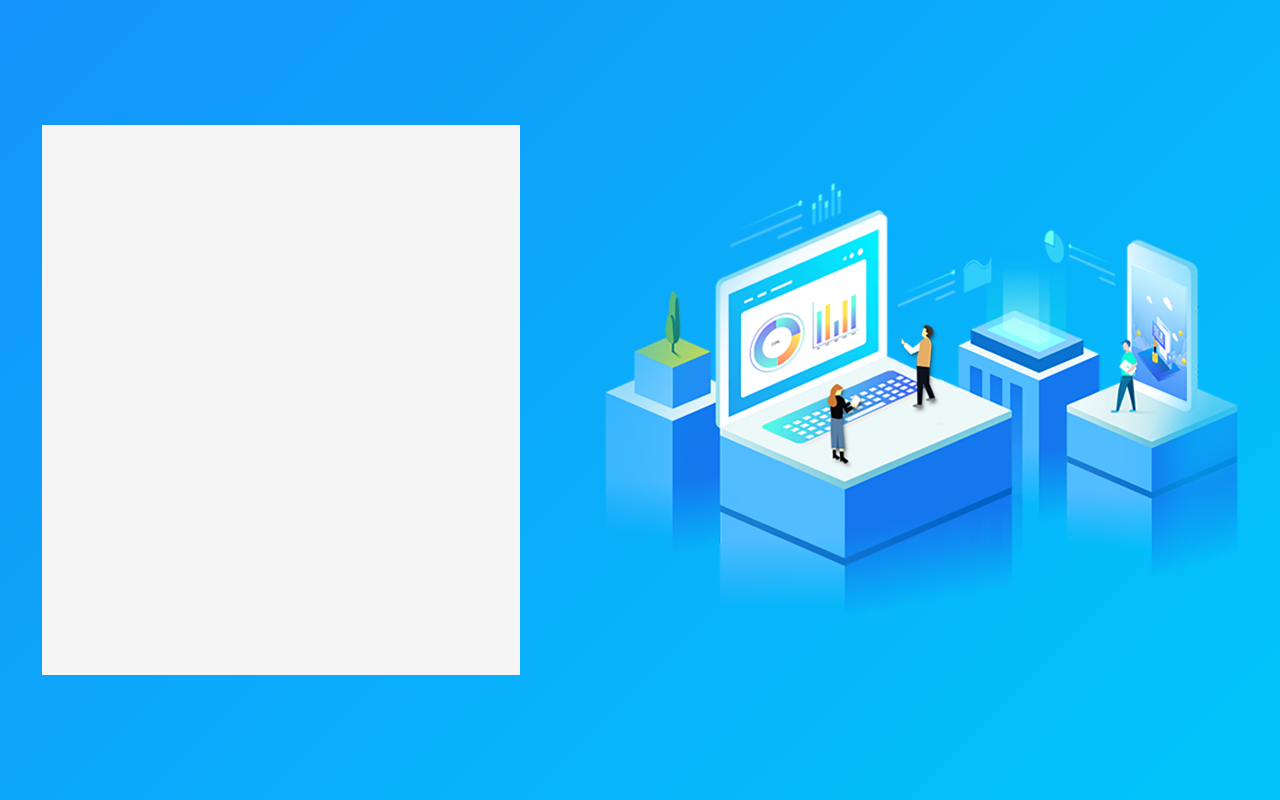
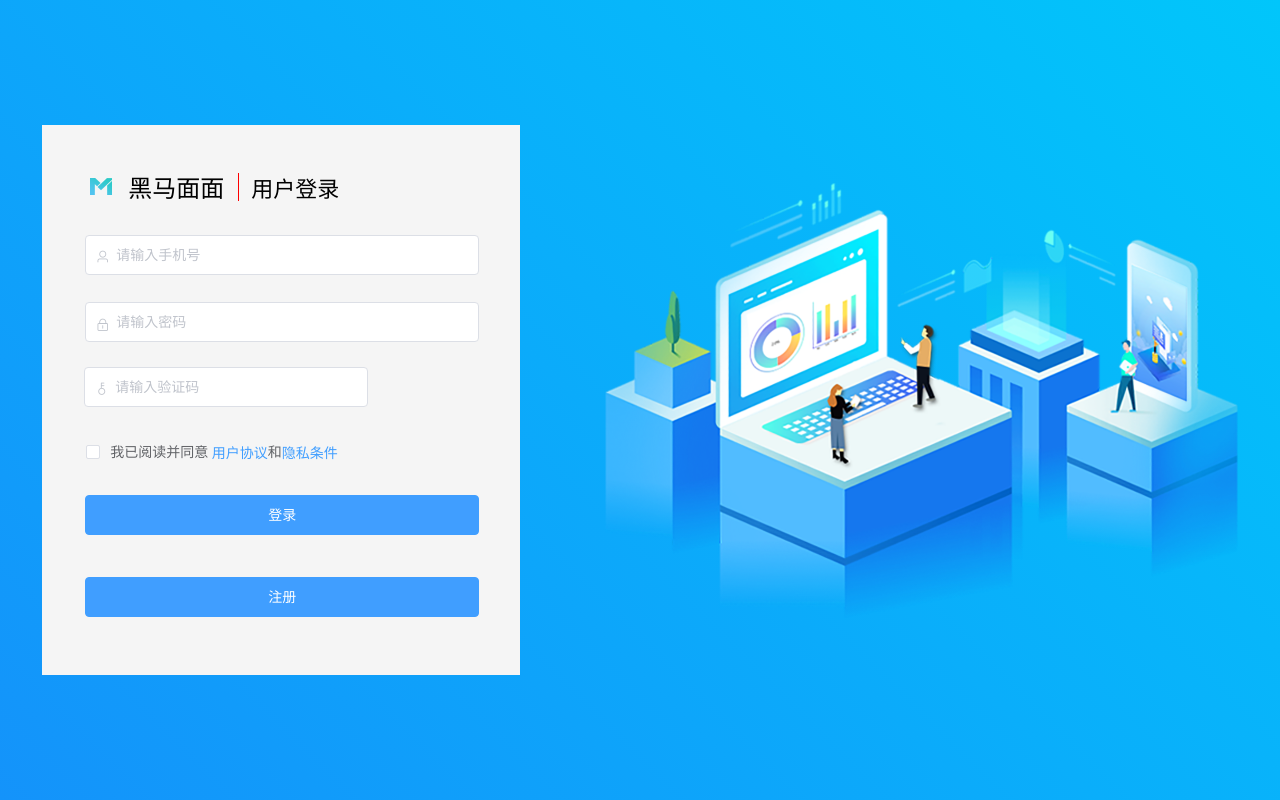
Before and after one commit to lijiali-lxl/heimamm45, a Vue app: page /#/login in a window 1280 px wide. Built offline with nearby package versions, Linux system fonts and the light colour scheme.

Commit message:
“““项目初期，登录页面布局

```diff
--- a/src/views/index/index.vue
+++ b/src/views/index/index.vue
@@ -1,16 +1,49 @@
 <template>
-  <div>
-
-      我是首页
+  <div class="login-containers">
+    <div class="left">
+      <!-- 左边头部 -->
+      <div class="title-box">
+        <img src="../../assets/login.png" alt class="iconimg" />
+        <div class="title">黑马面面</div>
+        <div class="line"></div>
+        <div class="sub-title">用户登录</div>
+      </div>
+      <!-- 用户名 -->
+      <el-input
+        placeholder="请输入手机号"
+        prefix-icon="el-icon-user"
+        v-model="input2"
+        class="phoneNumber"
+      ></el-input>
+      <!-- 密码框 -->
+      <el-input
+        placeholder="请输入密码"
+        v-model="input"
+        show-password
+        prefix-icon="el-icon-lock"
+        class="password"
+      ></el-input>
+      <el-row>
+        <el-col class="col1" :span="6">
+          <el-input placeholder="请输入验证码" prefix-icon="el-icon-key" v-model="input2"></el-input>
+        </el-col>
+        <el-col class="col2" :span="6"></el-col>
+      </el-row>
+      <el-checkbox v-model="checked" class="Tcp">
+        我已阅读并同意
+        <el-link type="primary">用户协议</el-link>
+        <span>和</span>
+        <el-link type="primary">隐私条件</el-link>
+      </el-checkbox>
+      <div class="btn">
+        <el-button type="primary" class="my-btn">登录</el-button>
+        <el-button type="primary" class="my-btn">注册</el-button>
+      </div>
+    </div>
+    <img src="../../assets/login_banner_ele.png" alt />
   </div>
 </template>
 
+
 <script>
-export default {
-
-}
-</script>
-
-<style>
-
-</style>
+export default {};
--- a/src/views/login/login.vue
+++ b/src/views/login/login.vue
@@ -1,31 +1,150 @@
 <template>
   <div class="login-containers">
-<div class="left"></div>
-<img src="../../assets/login_banner_ele.png" alt="">
+    <div class="left">
+      <!-- 左边头部 -->
+      <div class="title-box">
+        <img src="../../assets/login.png" alt class="iconimg" />
+        <div class="title">黑马面面</div>
+        <div class="line"></div>
+        <div class="sub-title">用户登录</div>
+      </div>
+
+      <el-form   >
+        <el-form-item class="phoneNumber" >
+          <el-input v-model="input1" prefix-icon="el-icon-user"   placeholder="请输入手机号"    ></el-input>
+        </el-form-item>
+        <el-form-item >
+    <el-input
+        placeholder="请输入密码"
+        v-model="input"
+        show-password
+        prefix-icon="el-icon-lock"
+        class="password"
+      ></el-input>
+        </el-form-item>
+        <el-form-item >
+         <el-row>
+        <el-col class="col1" :span="6">
+          <el-input placeholder="请输入验证码" prefix-icon="el-icon-key" v-model="input2"></el-input>
+        </el-col>
+        <el-col class="col2" :span="6">
+
+        </el-col>
+      </el-row>
+        </el-form-item>
+        <el-form-item >
+         <el-checkbox v-model="checked" class="Tcp">
+        我已阅读并同意
+        <el-link type="primary">用户协议</el-link>
+        <span>和</span>
+        <el-link type="primary">隐私条件</el-link>
+      </el-checkbox>
+        </el-form-item>
+          <el-form-item >
+  <el-button type="primary" class="my-btn">登录</el-button>
+
+        </el-form-item>
+          <el-form-item >
+  <el-button type="primary" class="my-btn">注册</el-button>
+
+        </el-form-item>
+
+      </el-form>
+    </div>
+    <img src="../../assets/login_banner_ele.png" alt />
   </div>
 </template>
 
 <script>
 export default {
-
+  data() {
+    return {
+        input:'',
+      input1: "",
+      input2:'',
+      checked:''
+    };
   }
+};
 </script>
 
-<style>
-.login-containers{
+<style lang='less'>
+.login-containers {
   height: 100%;
   display: flex;
   /*  */
   justify-content: space-around;
   align-items: center;
   /* 颜色渐变 */
-background:linear-gradient(-225deg,rgba(20,147,250,1),rgba(1,198,250,1));
+  background: linear-gradient(
+    225deg,
+    rgba(1, 198, 250, 1),
+    rgba(20, 147, 250, 1)
+  );
+
+  .left {
+    width: 478px;
+    height: 550px;
+    background: rgba(245, 245, 245, 1);
+    padding-top: 44px;
+    box-sizing: border-box;
+  }
+  .title {
+    font-size: 24px;
+    font-weight: 400;
+    margin-right: 14px;
+  }
+  .iconimg {
+    width: 22px;
+    height: 17px;
+    margin-right: 16px;
+  }
+  .title-box {
+    display: flex;
+    margin-left: 48px;
+    align-items: center;
+  }
+  .line {
+    width: 1px;
+    height: 28px;
+    background-color: red;
+    margin-right: 12px;
+  }
+  .sub-title {
+    font-size: 22px;
+    font-weight: 400;
+  }
+  .phoneNumber {
+    width: 394px;
+    height: 45px;
+    margin-left: 43px;
+    margin-top: 31px;
+  }
+  .password {
+    height: 43px;
+    width: 394px;
+    // margin-top: 25px;
+    margin-left: 43px;
+  }
+  .col1 {
+    width: 284px;
+    height: 44px;
+    margin-left: 42px;
+    // margin-top: 26px;
+    // margin-bottom: 32px;
+  }
+  .Tcp {
+    margin-left: 44px;
+  }
+  .my-btn{
+      width: 394px;
+      height: 40px;
+      margin-bottom: 20px;
+      margin-left: 43px;
 
   }
-.login-containers .left{
-    width: 478px;
-    height: 550px;
- background:rgba(245,245,245,1);
-
+  .my-btn+.my-btn{
+            margin: 0;
+        }
 }
 </style>
```
Also changed, not shown: src/assets/login.png (added), src/assets/logo.png (deleted). Lines whose indentation alone changed are shown as unchanged.
